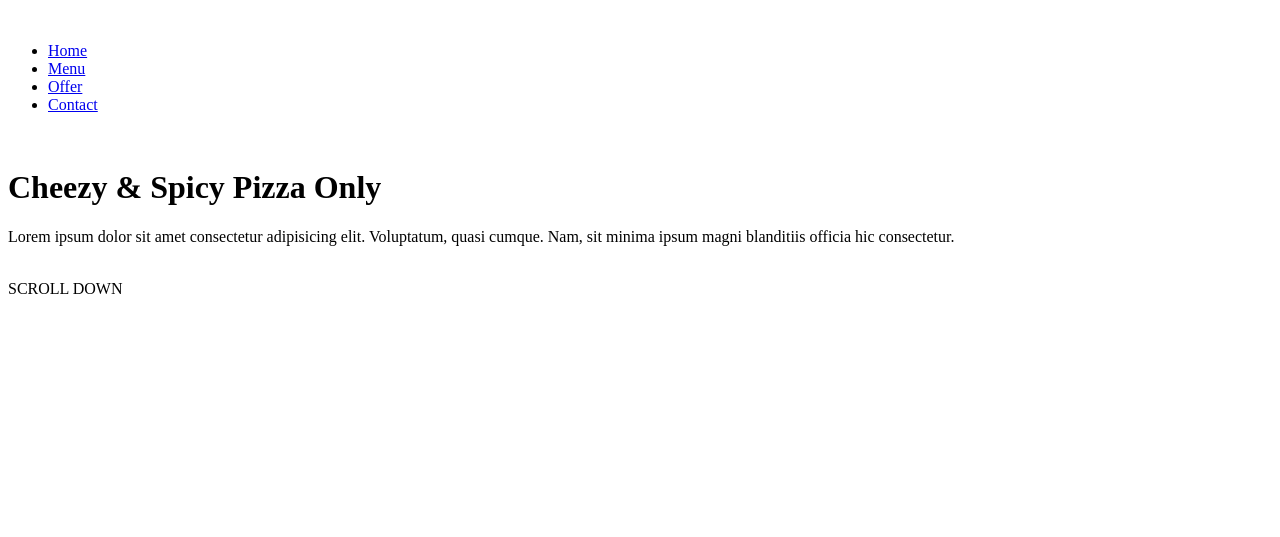
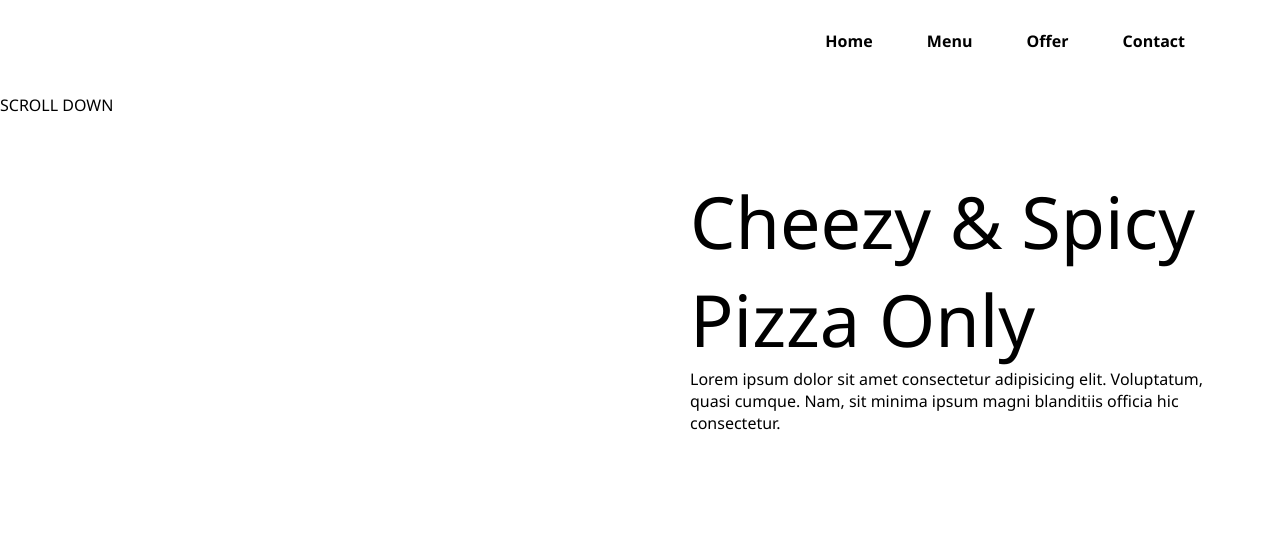
Before and after one commit to samseen/Pizza-Landing-Page, a plain HTML site: page index.html in a window 1280 px wide. Drawn offline with Linux system fonts and the light colour scheme.

Commit message:
Styled the left and right content in the index.

```diff
--- a/css/style.css
+++ b/css/style.css
@@ -41,3 +41,21 @@ ul li a {
     color: #000;
     font-weight: 700;
 }
+
+.left {
+    width: 50%;
+    float: left;
+    text-align: right;
+    padding: 0 0 0 80px;
+}
+
+.right {
+    width: 50%;
+    float: right;
+    padding: 100px 50px;
+}
+
+.right h1 {
+    font-size: 72px;
+    font-weight: 500;
+}
--- a/index.html
+++ b/index.html
@@ -4,6 +4,7 @@
     <meta charset="UTF-8">
     <meta name="viewport" content="width=device-width, initial-scale=1.0">
     <title>Pizza Landing Page</title>
+    <link rel="stylesheet" href="css/style.css">
 </head>
 <body>
     <div class="wrapper">
```
